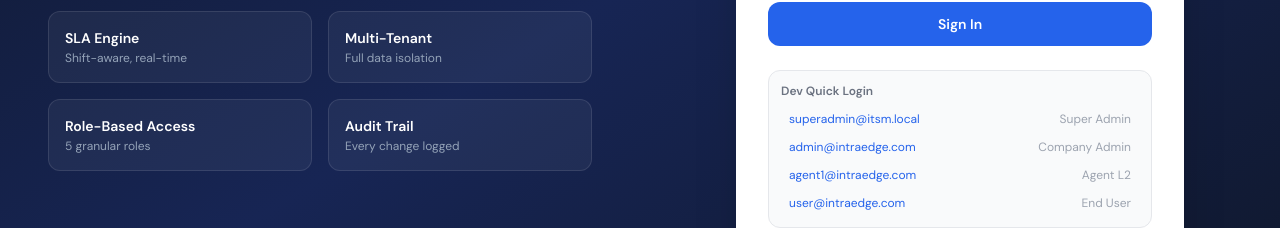
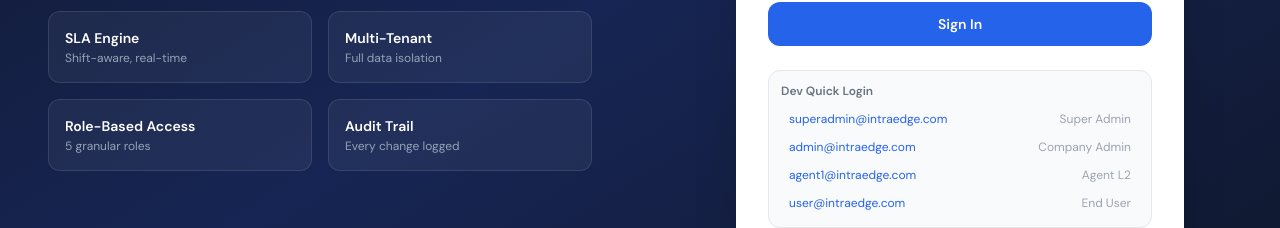
Before and after one commit to Madhukunchalaa/sap-itsm, a React (Vite) app in the folder sap-itsm-platform/frontend/: page /login in a window 1280 px wide. Shown: the part 421-649 px from the top of the page. Built offline with nearby package versions, Linux system fonts and the light colour scheme; no server answers.

Commit message:
fix: load assigned agents when editing customer and update branding plan

```diff
--- a/sap-itsm-platform/frontend/src/pages/CustomerFormPage.tsx
+++ b/sap-itsm-platform/frontend/src/pages/CustomerFormPage.tsx
@@ -69,7 +69,7 @@
         adminUserId: existing.adminUserId || '',
         projectManagerAgentId: existing.projectManagerAgentId || '',
         holidayCalendarId: existing.holidayCalendarId || '',
-        agentIds: [],
+        agentIds: (existing.customerAgents || []).map((ca: any) => ca.agentId),
         notes: existing.notes || '',
         allowedDomains: (existing.allowedDomains || []).join(', '),
       });
--- a/sap-itsm-platform/frontend/src/pages/LoginPage.tsx
+++ b/sap-itsm-platform/frontend/src/pages/LoginPage.tsx
@@ -9,11 +9,11 @@
   const navigate = useNavigate();
   const { setUser, setTokens } = useAuthStore();
 
-  const [email, setEmail]       = useState('');
+  const [email, setEmail] = useState('');
   const [password, setPassword] = useState('');
-  const [showPw, setShowPw]     = useState(false);
-  const [loading, setLoading]   = useState(false);
-  const [error, setError]       = useState('');
+  const [showPw, setShowPw] = useState(false);
+  const [loading, setLoading] = useState(false);
+  const [error, setError] = useState('');
 
   const handleSubmit = async (e: React.FormEvent) => {
     e.preventDefault();
@@ -55,10 +55,10 @@
 
           <div className="mt-10 grid grid-cols-2 gap-4">
             {[
-              { label: 'SLA Engine',        desc: 'Shift-aware, real-time' },
-              { label: 'Multi-Tenant',       desc: 'Full data isolation' },
-              { label: 'Role-Based Access',  desc: '5 granular roles' },
-              { label: 'Audit Trail',        desc: 'Every change logged' },
+              { label: 'SLA Engine', desc: 'Shift-aware, real-time' },
+              { label: 'Multi-Tenant', desc: 'Full data isolation' },
+              { label: 'Role-Based Access', desc: '5 granular roles' },
+              { label: 'Audit Trail', desc: 'Every change logged' },
             ].map((f) => (
               <div key={f.label} className="bg-white/5 rounded-xl p-4 border border-white/10">
                 <p className="font-semibold text-sm">{f.label}</p>
@@ -144,10 +144,10 @@
                 <p className="text-xs font-semibold text-gray-500 mb-2">Dev Quick Login</p>
                 <div className="space-y-1">
                   {[
-                    ['superadmin@itsm.local', 'Super Admin'],
-                    ['admin@intraedge.com',         'Company Admin'],
-                    ['agent1@intraedge.com',         'Agent L2'],
-                    ['user@intraedge.com',           'End User'],
+                    ['superadmin@intraedge.com', 'Super Admin'],
+                    ['admin@intraedge.com', 'Company Admin'],
+                    ['agent1@intraedge.com', 'Agent L2'],
+                    ['user@intraedge.com', 'End User'],
                   ].map(([e, role]) => (
                     <button
                       key={e}
```
